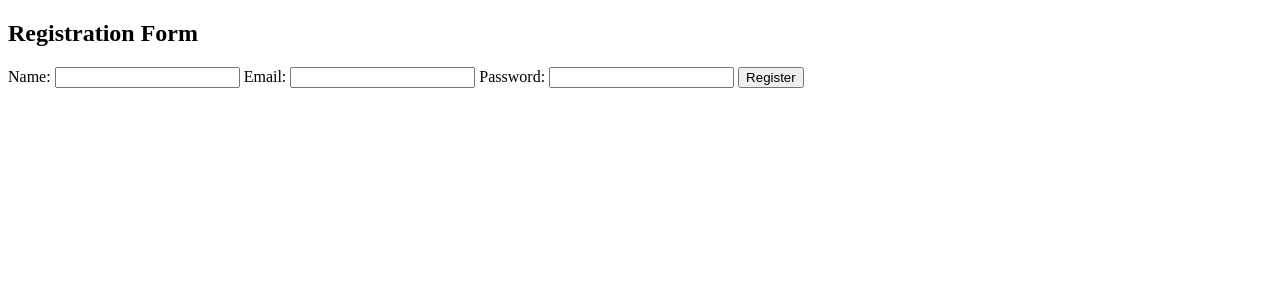
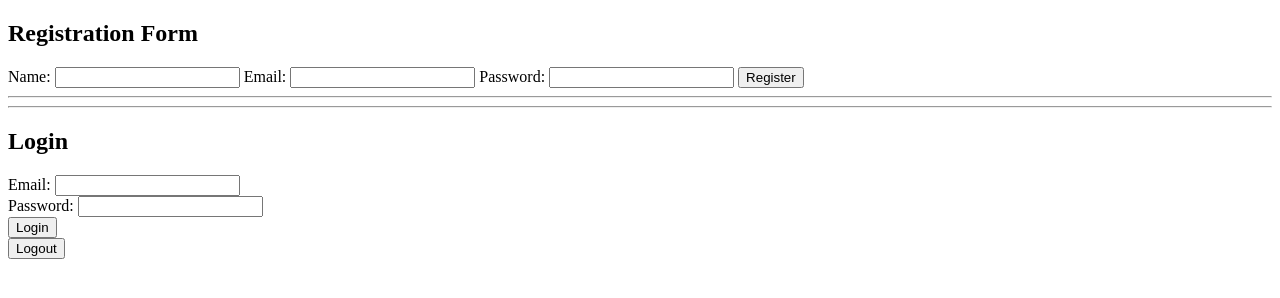
Before and after one commit to RUDra200R/Backend, a website: page index.html in a window 1280 px wide. Drawn offline with Linux system fonts and the light colour scheme.

Commit message:
Add files via upload

```diff
--- a/index.html
+++ b/index.html
@@ -25,6 +25,38 @@
 
   <button type="button" onclick="registerUser()">Register</button>
 </form>
+
+<hr><hr>
+
+<!-- <form id="loginForm">
+  <h2>Login</h2>
+  <label for="email">Email:</label>
+  <input type="email" id="email" name="email" required>
+  <br>
+  <label for="loginPassword">Password:</label>
+  <input type="password" id="loginPassword" name="loginPassword" required>
+  <br>
+  <button type="button" onclick="loginUser()">Login</button>
+  <script src="login.js"></script>
+</form> -->
+
+<!-- login.html -->
+
+<form id="loginForm">
+  <h2>Login</h2>
+  <label for="email">Email:</label>
+  <input type="email" id="email" name="email" required>
+  <br>
+  <label for="password">Password:</label>
+  <input type="password" id="password" name="password" required>
+  <br>
+  <button type="button" onclick="loginUser()">Login</button>
+</form>
+
+
+<!-- Logout Button -->
+<button type="button" onclick="logoutUser()">Logout</button>
+
   <script src="script.js"></script>
 </body>
 </html>
--- a/script.js
+++ b/script.js
@@ -29,7 +29,6 @@ async function registerUser() {
 }
 
 // login.js
-
 async function loginUser() {
   const loginForm = document.getElementById('loginForm');
   const formData = new FormData(loginForm);
@@ -45,8 +44,9 @@ async function loginUser() {
 
     if (response.ok) {
       const result = await response.json();
-      alert(`Login successful!\n${result.message}`);
-      // You may redirect the user to a dashboard or perform other actions here
+      // alert(`Login successful!\n${result.message}`);
+      // Redirect the user to the main page
+      window.location.href = '/demo.html'; // Replace with your main page URL
     } else {
       const errorData = await response.json();
       alert(`Login failed: ${errorData.error}`);
@@ -56,7 +56,6 @@ async function loginUser() {
     alert(`An error occurred during login. Please try again.\n${error.message}`);
   }
 }
-
 // logout.js
 
 async function logoutUser() {
```
Also changed, not shown: demo.html (added, +11 -0 lines).
